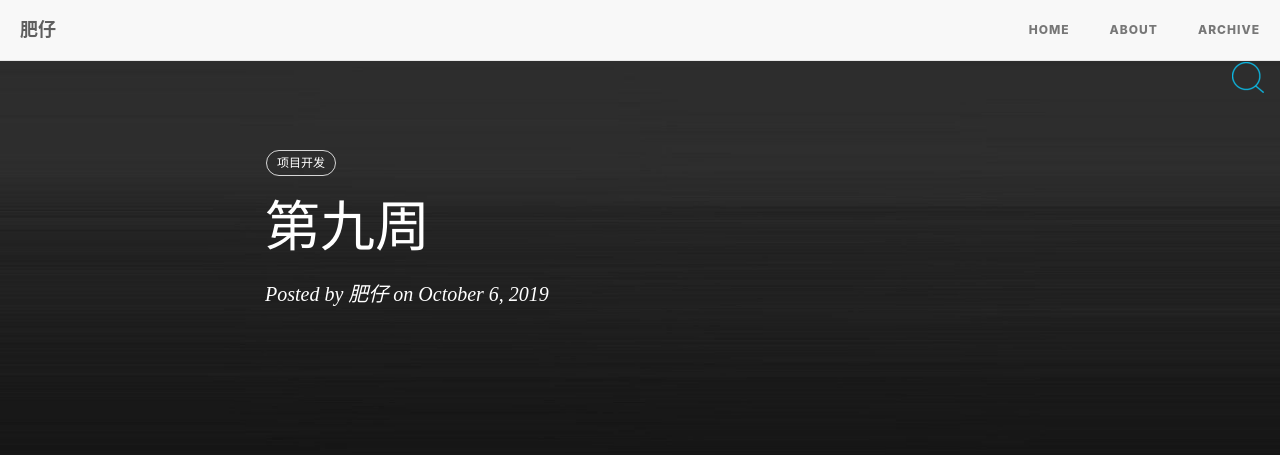
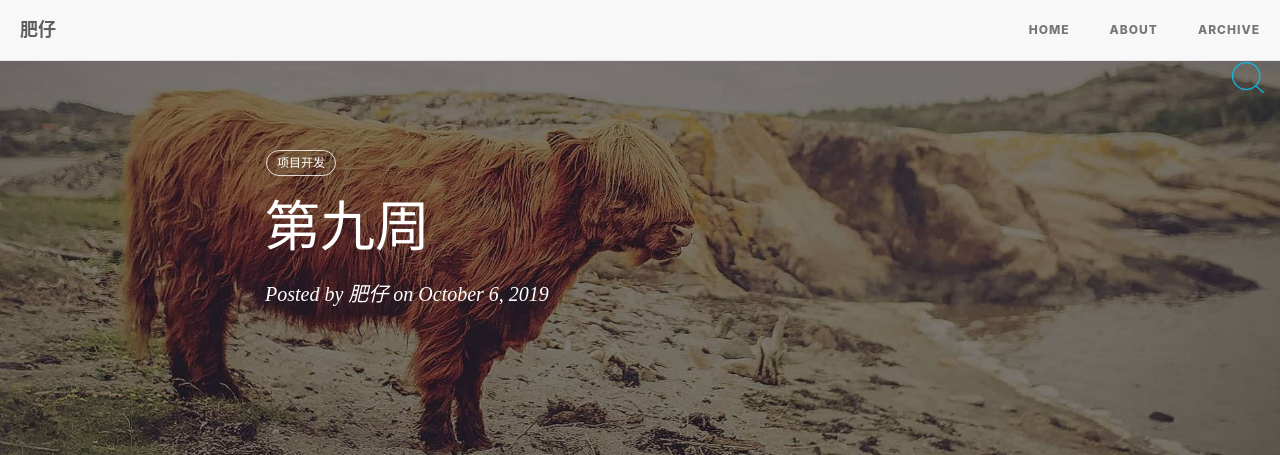
Before and after one commit to daniao2017/daniao2017.github.io, a Jekyll site: the page built from _posts/2019-10-06-ninth_week.md, in a window 1280 px wide and 1400 px high. Shown: the top 455 px of the window. Built offline with Jekyll 4.4.1, drawn with Linux system fonts in a browser that asks for light colours; nearby versions of some CDN libraries; comment, search, counter and statistics services are not loaded; grey boxes are pictures that could not be loaded.

Commit message:
Update _config.yml

```diff
--- a/_config.yml
+++ b/_config.yml
@@ -2,7 +2,7 @@
 title: 肥仔
 SEOTitle: '肥仔的博客'
 emaill: 2868108923@qq.com
-header-img: 'img/black.jpeg'
+header-img: '/img/contact-bg.jpg'
 description: "读书苦以乐，心远地自宽"
 keyword: "肥仔, 个人网站, 个人博客, python, pcb, C++, 机器人"
 url: "https://daniao2017.github.io"              # your host, for absolute URL
```
